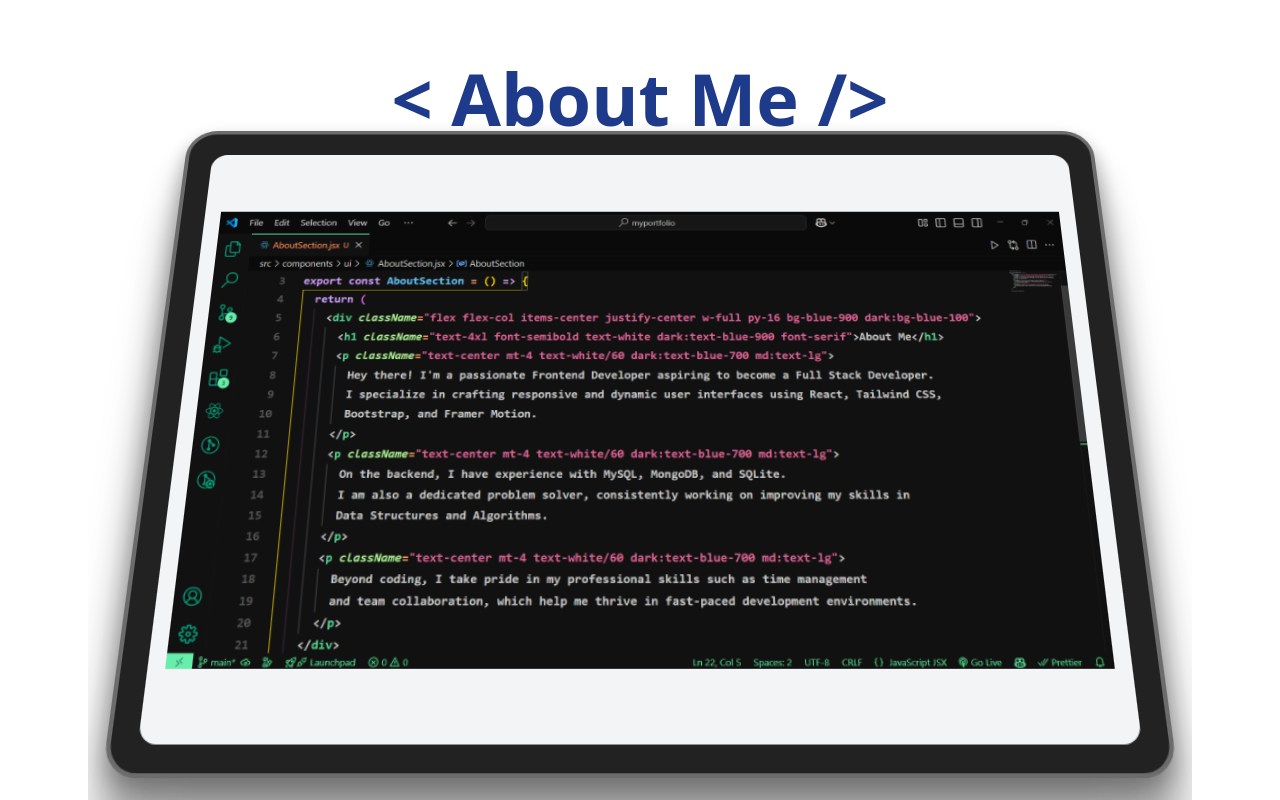
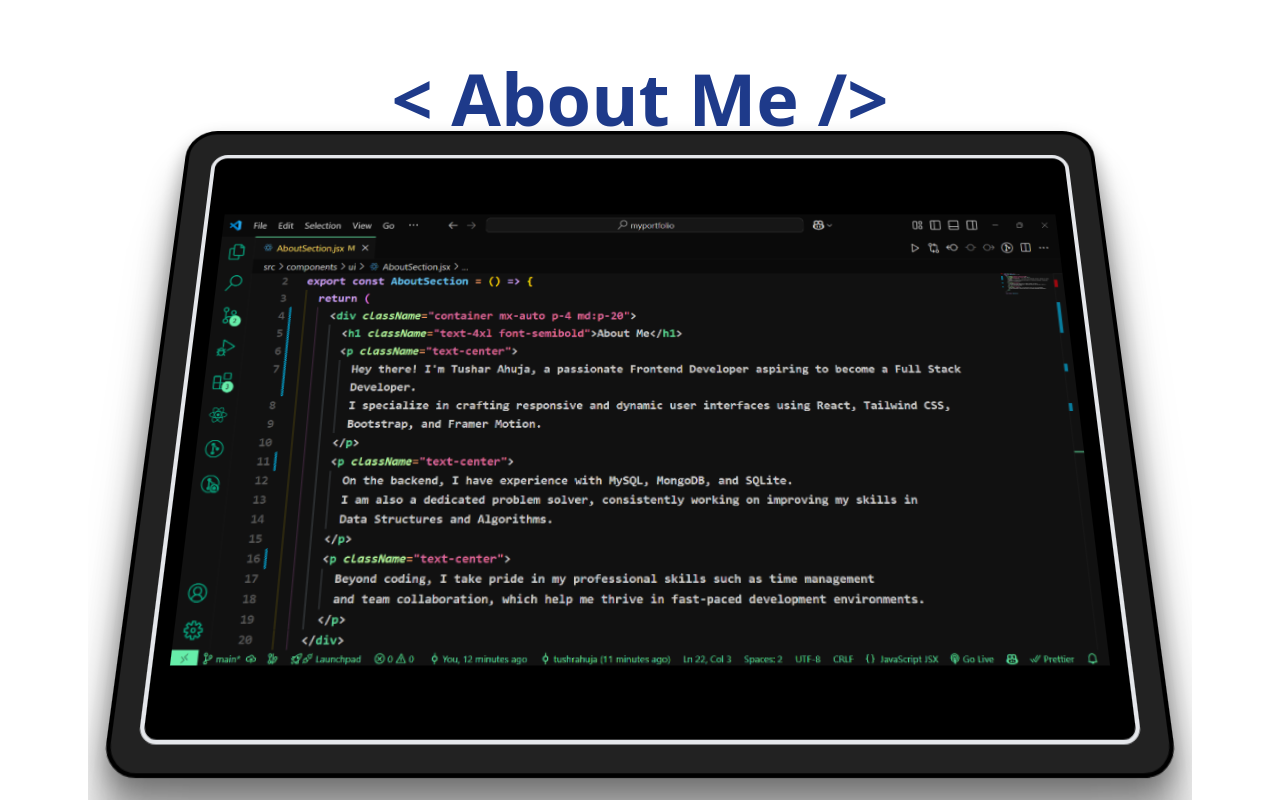
Before and after one commit to tushrahuja/portfolio, a React (Vite) app: page / in a window 1280 px wide. Shown: the part 880-1680 px from the top of the page. Built offline with nearby package versions, Linux system fonts and the light colour scheme.

Commit message:
about done

```diff
--- a/src/components/ui/AboutSection.jsx
+++ b/src/components/ui/AboutSection.jsx
@@ -1,20 +1,19 @@
 import React from 'react';
-
 export const AboutSection = () => {
   return (
-    <div className="flex flex-col items-center justify-center w-full py-16 bg-blue-900 dark:bg-blue-100">
-      <h1 className="text-4xl font-semibold text-white dark:text-blue-900 font-serif">About Me</h1>
-      <p className="text-center mt-4 text-white/60 dark:text-blue-700 md:text-lg">
-        Hey there! I'm a passionate Frontend Developer aspiring to become a Full Stack Developer.
+    <div className="container mx-auto p-4 md:p-20">
+      <h1 className="text-4xl font-semibold">About Me</h1>
+      <p className="text-center">
+        Hey there! I'm Tushar Ahuja, a passionate Frontend Developer aspiring to become a Full Stack Developer.
         I specialize in crafting responsive and dynamic user interfaces using React, Tailwind CSS,
         Bootstrap, and Framer Motion.
       </p>
-      <p className="text-center mt-4 text-white/60 dark:text-blue-700 md:text-lg">
+      <p className="text-center">
         On the backend, I have experience with MySQL, MongoDB, and SQLite.
         I am also a dedicated problem solver, consistently working on improving my skills in
         Data Structures and Algorithms.
       </p>
-      <p className="text-center mt-4 text-white/60 dark:text-blue-700 md:text-lg">
+      <p className="text-center">
         Beyond coding, I take pride in my professional skills such as time management
         and team collaboration, which help me thrive in fast-paced development environments.
       </p>
--- a/src/components/ui/container-scroll-animation.jsx
+++ b/src/components/ui/container-scroll-animation.jsx
@@ -70,9 +70,9 @@ export const Card = ({ rotate, scale, translate, children }) => {
         boxShadow:
           "0 0 #0000004d, 0 9px 20px #0000004a, 0 37px 37px #00000042, 0 84px 50px #00000026, 0 149px 60px #0000000a, 0 233px 65px #00000003",
       }}
-      className="max-w-5xl -mt-12 mx-auto h-[30rem] md:h-[40rem] w-full border-4 border-[#6C6C6C] p-2 md:p-6 bg-[#222222] rounded-[30px] shadow-2xl"
+      className="max-w-5xl -mt-12 mx-auto h-[30rem] md:h-[40rem] w-full border-4 border-black p-2 md:p-6 bg-[#222222] rounded-[30px] shadow-2xl"
     >
-      <div className="h-full w-full overflow-hidden rounded-2xl bg-gray-100 dark:bg-zinc-900 md:rounded-2xl md:p-4">
+      <div className="h-full w-full overflow-hidden rounded-2xl bg-black dark:bg-zinc-900 md:rounded-2xl md:p-4 border-4 border-lightblue dark:border-gray-600">
         {children}
       </div>
     </motion.div>
```
Also changed, not shown: src/images/aboutme.png.
